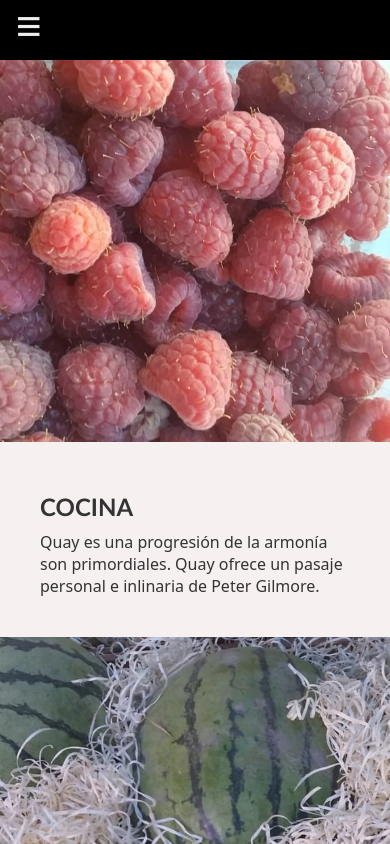
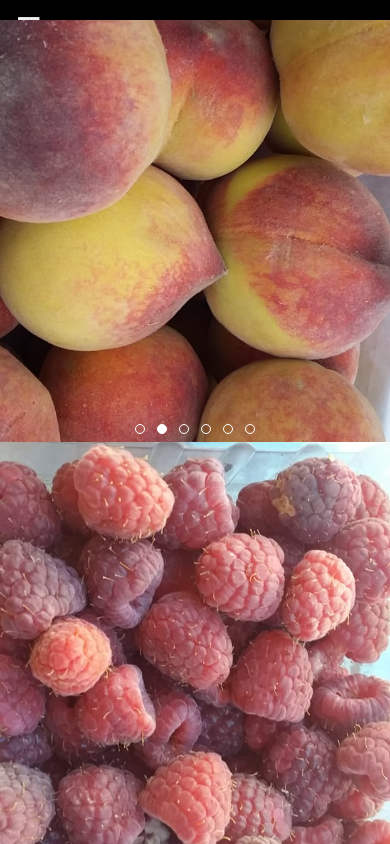
Before and after one commit to lefasom/laserafina, a Next.js app: page /Cocina in a window 390 px wide. Shown: the top 844 px of the page. Built offline with nearby package versions, Linux system fonts and the light colour scheme.

Commit message:
super slider

```diff
--- a/components/Galery.jsx
+++ b/components/Galery.jsx
@@ -1,7 +1,8 @@
 import styles from '../styles/galery.module.css'
 
+
 function Galery(props) {
-        console.log(props)
+
         return (<>
         {props.content.map(({id, src, text, heading}) => (
             <div className={id % 2 !== 0 ? styles.galery : styles.galeryReverse} key={id}>
--- /dev/null
+++ b/components/Slider.jsx
@@ -0,0 +1,39 @@
+import styles from '../styles/slider.module.css'
+import { useState, useEffect } from "react"
+
+export default function Slider({content}) {
+
+  const [slide, setSlide] = useState(1)
+
+  const nextBtn = () => {
+    if(slide === content.length) setSlide(1)
+    else setSlide(prev => prev + 1)
+  }
+
+  useEffect(()=>{
+    const interval = setInterval(() => {
+      nextBtn()
+    }, 3000);
+    return () => clearInterval(interval)
+  })
+
+  return (
+    <div className={styles.sliderContainer}>
+
+        {content.map(({id, src}) => (
+        <div key={id}>
+            <img
+              className={id === slide ? `${styles.display} ${styles.fade}` : styles.noDisplay}
+              src={src}
+              alt='sliderImages'/>
+        </div>))}
+
+        <div className={styles.dotContainer}>
+        {content.map(({id}) => (
+            <span key={id} onClick={()=>setSlide(id)} className={id === slide ? `${styles.dot} ${styles.active}` : styles.dot}></span>
+        ))}
+        </div>
+
+    </div>
+  )
+}
--- a/pages/Cocina.jsx
+++ b/pages/Cocina.jsx
@@ -1,19 +1,20 @@
 import React from 'react'
 import Layout from '../components/Layout'
 import Galery from '../components/Galery'
+import Slider from '../components/Slider'
 
 
 function Cocina() {
     const contentArray = [
         {
-            id: 1,
+            id: 8,
             heading: 'COCINA',
             src: 'example-img/21.jpeg',
             text: `Quay es una progresión de la armonía son primordiales.
             Quay ofrece un pasaje personal e inlinaria de Peter Gilmore.`
         },
         {
-            id: 2,
+            id: 7,
             heading: 'COCINA',
             src: 'example-img/17.jpeg',
             text: `Quay es una progresión de la armonía son primordiales.
@@ -21,8 +22,15 @@ function Cocina() {
         }
 
     ]
+    const sliderContent = [
+        {id: 1, src: 'example-img/1.jpeg'},
+        {id: 2, src: 'example-img/2.jpeg'},
+        {id: 3, src: 'example-img/3.jpeg'},
+        {id: 4, src: 'example-img/4.jpeg'},
+        {id: 5, src: 'example-img/5.jpeg'},
+        {id: 6, src: 'example-img/6.jpeg'}
+    ]
   return (
-    <div>
     <Layout>
         Cocina
         Cocina
@@ -30,10 +38,9 @@ function Cocina() {
         Cocina
         Cocina
         Cocina
-
-            <Galery content={contentArray} />
+        <Slider content={sliderContent}/>
+        <Galery content={contentArray}/>
     </Layout>
-    </div>
   )
 }
 
--- a/styles/slider.module.css
+++ b/styles/slider.module.css
@@ -1,3 +1,74 @@
-.img {
-  border: 1px solid blue;
+.sliderContainer {
+  width: 100%;
+  height: 100vh;
+  position: relative;
+  background-color: rgb(246, 240, 240);
 }
+
+.display {
+  height: 100vh;
+  width: 50%;
+  object-fit: cover;
+}
+
+.noDisplay {
+  display: none;
+}
+
+.dot {
+  cursor: pointer;
+  height: 10px;
+  width: 10px;
+  margin: 0 6px;
+  background-color: rgba(187, 187, 187, 0);
+  border: 1px solid white;
+  border-radius: 50%;
+  transition: background-color 0.6s ease;
+}
+
+.active, .dot:hover {
+  background-color: white;
+}
+
+.dotContainer {
+  bottom: 0;
+  width: 50%;
+  display: flex;
+  justify-content: center;
+  position: absolute;
+  margin-bottom: 2%;
+}
+
+.fade {
+  animation-name: fade;
+  animation-duration: 1.5s;
+}
+
+@keyframes fade {
+  from {opacity: .4}
+  to {opacity: 1}
+}
+
+@media(max-width:700px) {
+  .sliderContainer{
+    color:#333;
+    display: flex;
+    flex-direction: column;
+    background-color: rgb(246, 240, 240);
+    position: relative;
+    height: 50vh;
+  }
+  .display{
+    height: 50vh;
+    width: 100%;
+    object-fit: cover;
+  }
+  .dotContainer {
+    bottom: 0;
+    width: 100%;
+    display: flex;
+    justify-content: center;
+    position: absolute;
+    margin-bottom: 2%;
+  }
+}
```
Also changed, not shown: pages/FYV.jsx (+3 -5 lines), pages/index.js (+0 -18 lines), styles/galery.module.css (+0 -10 lines). Lines whose indentation alone changed are shown as unchanged.
